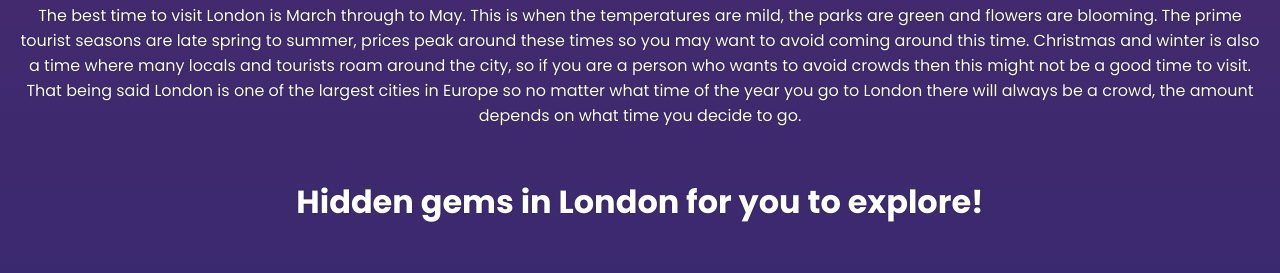
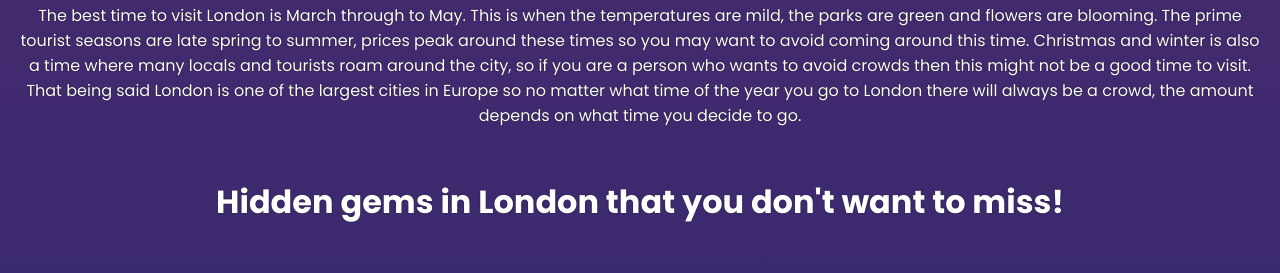
Before and after one commit to rawrnoodles/hometown, a website built with Vite: page index.html in a window 1280 px wide. Shown: the part 4385-4658 px from the top of the page. Built offline with nearby package versions, Linux system fonts and the light colour scheme; grey boxes are pictures that could not be loaded.

Commit message:
Update index.html

```diff
--- a/index.html
+++ b/index.html
@@ -158,7 +158,7 @@ function prevImage() {
         <p>The best time to visit London is March through to May. This is when the temperatures are mild, the parks are green and flowers are blooming. The prime tourist seasons are late spring to summer, prices peak around these times so you may want to avoid coming around this time. Christmas and winter is also a time where many locals and tourists roam around the city, so if you are a person who wants to avoid crowds then this might not be a good time to visit. That being said London is one of the largest cities in Europe so no matter what time of the year you go to London there will always be a crowd, the amount depends on what time you decide to go.
         </p>
 	<!-- Hidden Gems places in London for you to explore! -->
-	<h1>Hidden gems in London for you to explore!</h1>
+	<h1>Hidden gems in London that you don't want to miss!</h1>
         <div id="image_slider">
 			<button class="slick-prev" onclick="prevImage();"></button>
             <img id="image" style="object-fit: contain;"/>
```
